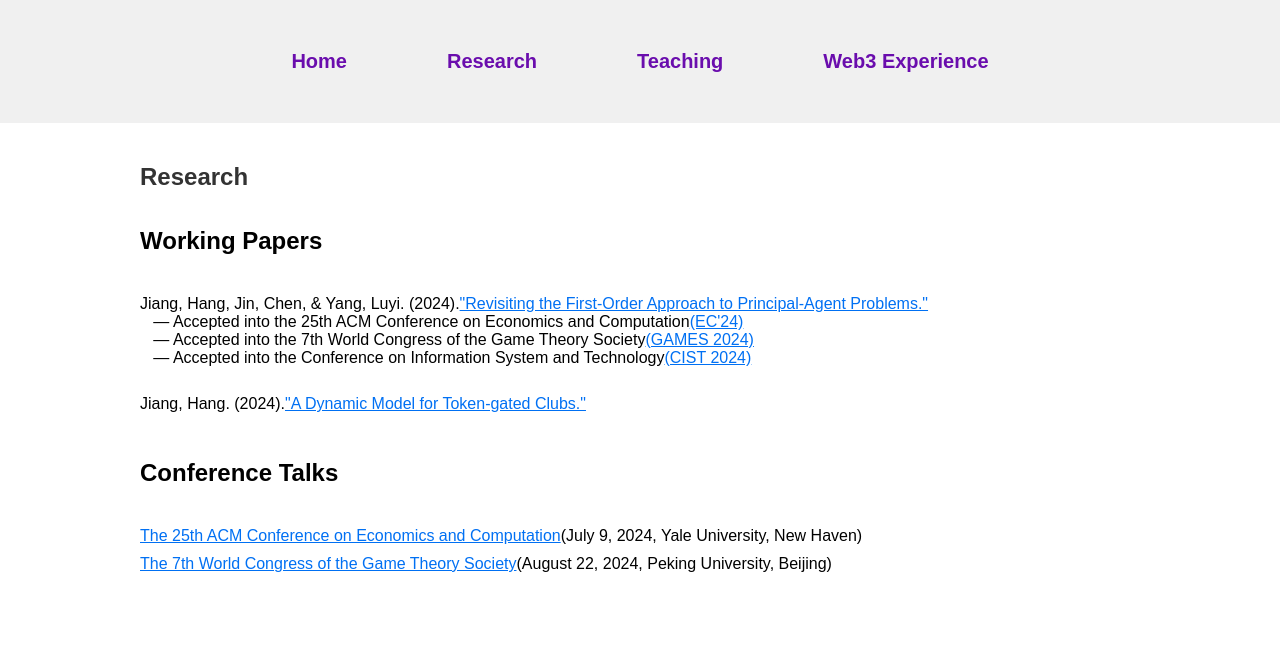
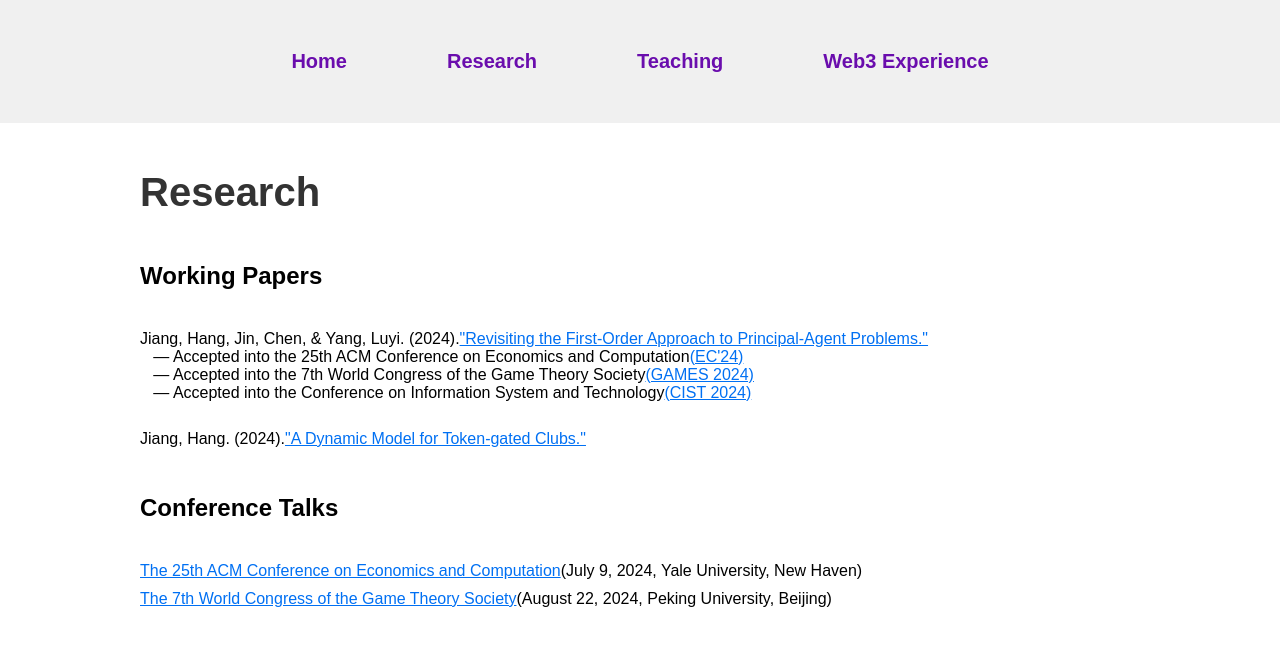
Before and after one commit to JHaaa/jianghang.github.io, a Next.js app: page /research in a window 1280 px wide. Shown: the top 646 px of the page. Built offline with nearby package versions, Linux system fonts and the light colour scheme.

Commit message:
Update website content and layout

```diff
--- a/src/app/research/page.tsx
+++ b/src/app/research/page.tsx
@@ -4,7 +4,7 @@ import styles from './ResearchPage.module.css';
 const ResearchPage = () => {
   return (
     <div className={styles.container}>
-      <h1 className={styles.header}>Research</h1>
+      <h1>Research</h1>
 
       <h3 className={styles.header}>Working Papers</h3>
       <ul className={styles.customList}>
--- a/src/app/web3-experience/Web3ExperiencePage.module.css
+++ b/src/app/web3-experience/Web3ExperiencePage.module.css
@@ -4,7 +4,7 @@
     flex-direction: column;
     align-items: left;
     text-align: left;
-    max-width: 1000px;
+    max-width: 1100px;
     margin: 0 auto;
   }
 
--- a/src/app/web3-experience/page.tsx
+++ b/src/app/web3-experience/page.tsx
@@ -8,7 +8,7 @@ const Web3ExperiencePage = () => {
                 <p>
                   Crypto investor since 2018; joined
                     <a href="https://globalcoinresearch.com/" target="_blank" rel="noopener noreferrer"> Global Coin Research (GCR)</a> in 2021 and served as Head of Research during 2021-2022.
-                    Now still active, investing and sharing insights within the
+                    Now active as a core-team member, investing and sporadically sharing thoughts within the
                     <a href="https://discord.com/invite/globalcoinresearch" target="_blank" rel="noopener noreferrer"> GCR community on Discord</a>.
                 </p>
 
```
